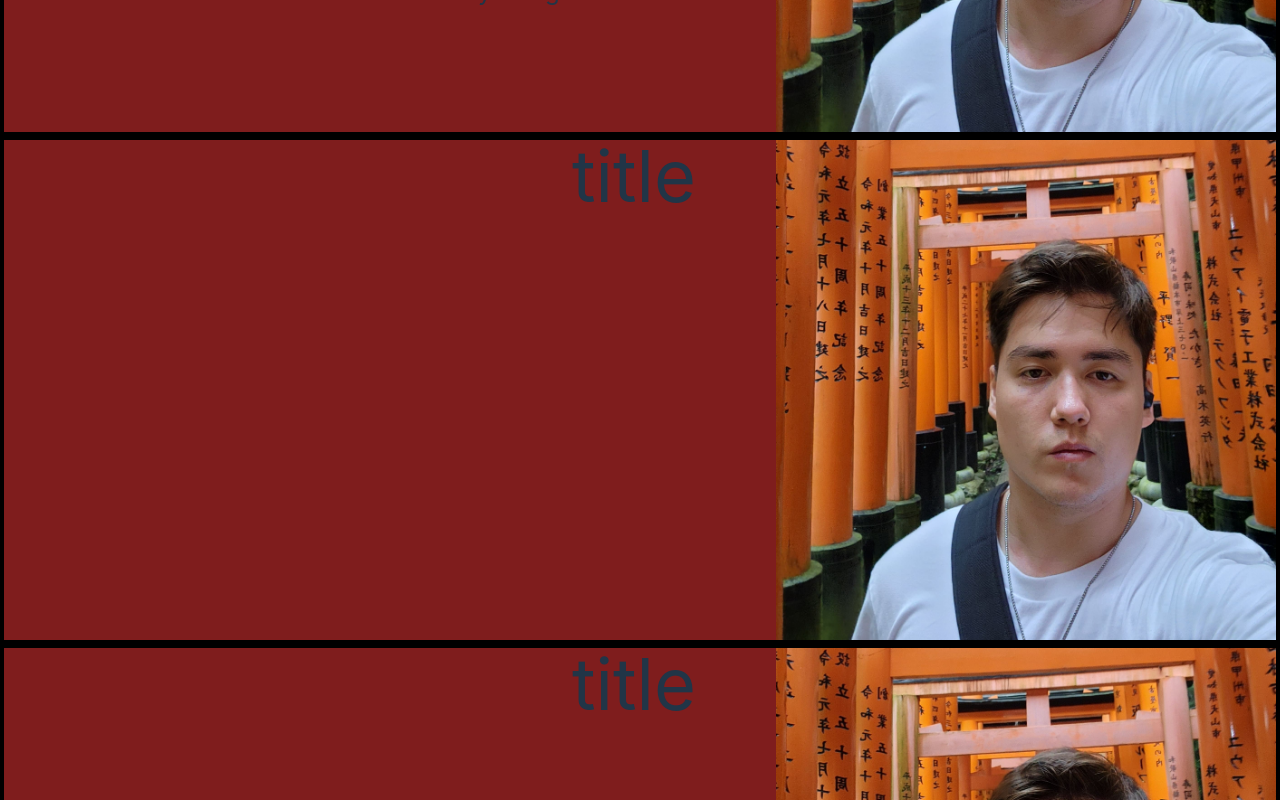
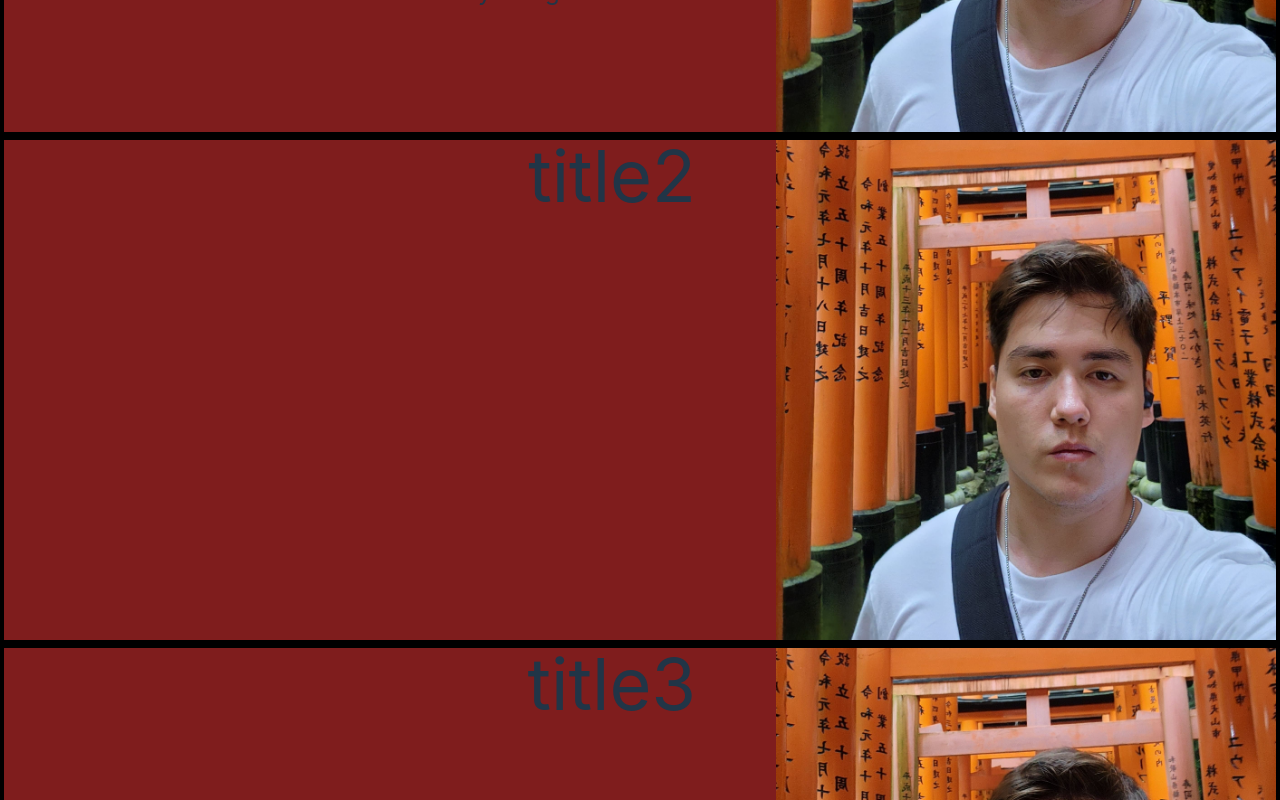
Before and after one commit to bhnord/portfolio_v2, a React (Vite) app: page / in a window 1280 px wide. Shown: the part 1460-2260 px from the top of the page. Built offline with nearby package versions, Linux system fonts and the light colour scheme.

Commit message:
add unique keys to proj

```diff
--- a/src/components/Project.tsx
+++ b/src/components/Project.tsx
@@ -3,7 +3,6 @@ export default function Project({
   title,
   description,
 }: {
-  num: string;
   img: string;
   title: string;
   description: string;
--- a/src/components/Projects.tsx
+++ b/src/components/Projects.tsx
@@ -1,5 +1,7 @@
 import Project from "./Project";
 import img from "../assets/face.jpg";
+import { useEffect, useRef, useState } from "react";
+import { motion, useInView, useScroll, useTransform } from "framer-motion";
 
 export default function Projects() {
   const description1 =
@@ -9,34 +11,102 @@ export default function Projects() {
   const description4 = "";
 
   const title1 = "Blockchain Feasibility Assessment";
-  const title2 = "title";
-  const title3 = "title";
-  const title4 = "title";
+  const title2 = "title2";
+  const title3 = "title3";
+  const title4 = "title4";
 
   const img1 = img;
   const img2 = img;
   const img3 = img;
   const img4 = img;
 
+  const ref1 = useRef(null);
+  const ref2 = useRef(null);
+  const ref3 = useRef(null);
+  const ref4 = useRef(null);
+  const isInView1 = useInView(ref1);
+  const isInView2 = useInView(ref2);
+  const isInView3 = useInView(ref3);
+  const isInView4 = useInView(ref4);
+
   const projects = [
-    { num: "01.", title: title1, description: description1, img: img1 },
-    { num: "02.", title: title2, description: description2, img: img2 },
-    { num: "03.", title: title3, description: description3, img: img3 },
-    { num: "04.", title: title4, description: description4, img: img4 },
+    {
+      num: "01.",
+      title: title1,
+      description: description1,
+      img: img1,
+      ref: ref1,
+    },
+    {
+      num: "02.",
+      title: title2,
+      description: description2,
+      img: img2,
+      ref: ref2,
+    },
+    {
+      num: "03.",
+      title: title3,
+      description: description3,
+      img: img3,
+      ref: ref3,
+    },
+    {
+      num: "04.",
+      title: title4,
+      description: description4,
+      img: img4,
+      ref: ref4,
+    },
   ];
 
   //TODO: add scrolling animations
   //TODO: add more projects + descriptions
   //TODO: add link spots
   //
+  const [project, setProject] = useState(1);
+
+  //TODO: clean up somehow
+  //if bottom of div is in view?
+  //add offset somehow? -- check framer-motion
+  useEffect(() => {
+    if (isInView1) {
+      setProject(1);
+    }
+  }, [isInView1]);
+  useEffect(() => {
+    if (isInView2) {
+      setProject(2);
+    }
+  }, [isInView2]);
+
+  useEffect(() => {
+    if (isInView3) {
+      setProject(3);
+    }
+  }, [isInView3]);
+
+  useEffect(() => {
+    if (isInView4) {
+      setProject(4);
+    }
+  }, [isInView4]);
+
   return (
     <>
       <h2 className="text-6xl mb-[100px] ">Projects</h2>
       <div className="w-screen">
-        <h3 className="text-9xl sticky top-8 ml-8">1</h3>
+        <h3 className="text-9xl sticky top-8 ml-8">{project}</h3>
 
-        {projects.map(({ title, description, img }) => (
-          <Project img={img} title={title} description={description} />
+        {projects.map(({ ref, title, description, img }) => (
+          <motion.div ref={ref} key={title}>
+            <Project
+              key={title}
+              img={img}
+              title={title}
+              description={description}
+            />
+          </motion.div>
         ))}
       </div>
     </>
```
